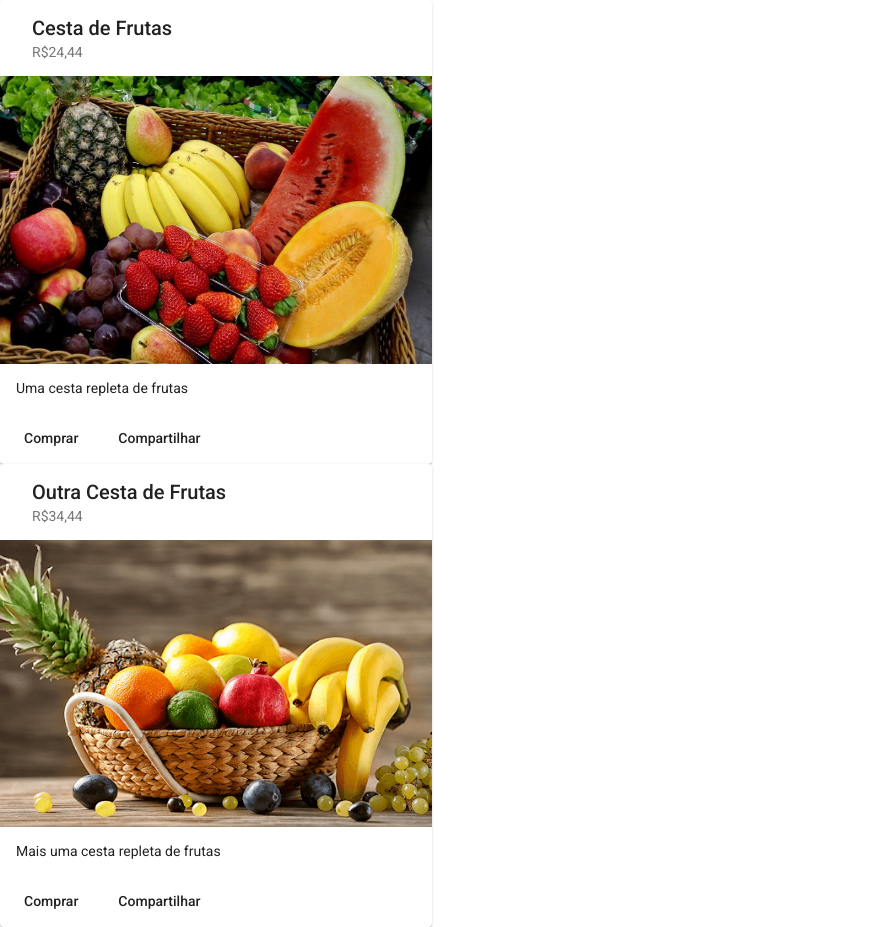
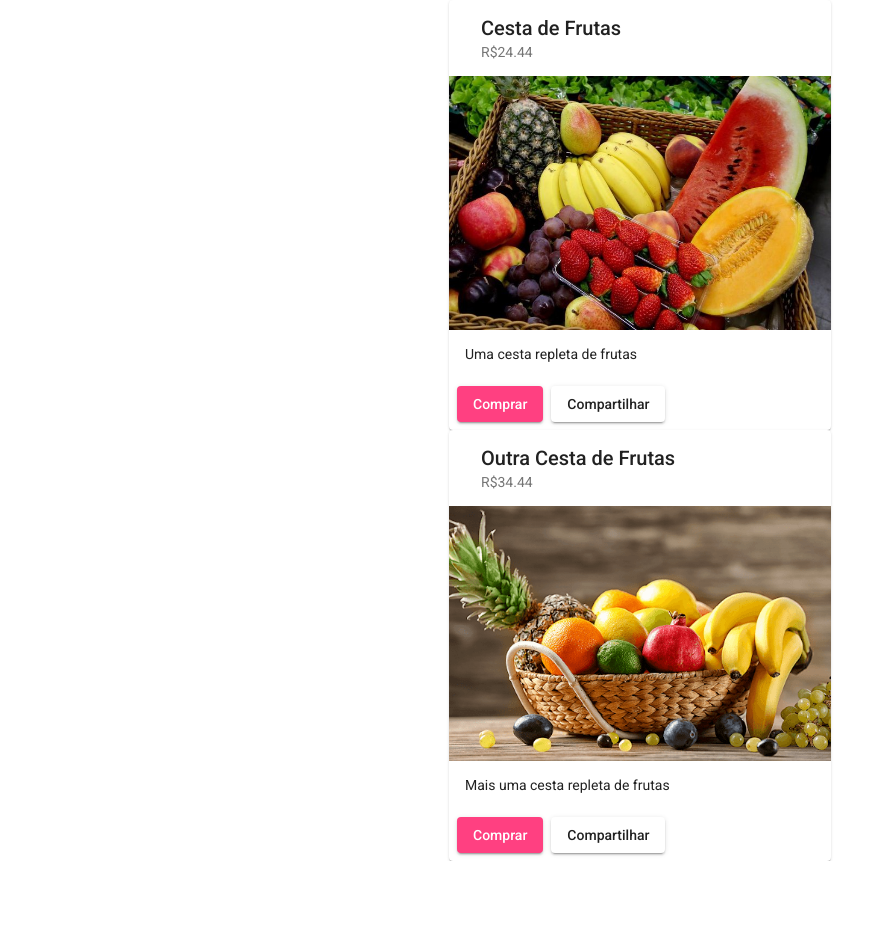
Before and after one commit to PedroLuisBrilhadori/HortiFrutiBrilhadori, an Angular app: page / in a window 1280 px wide. Shown: the whole page, without its empty margins (0-895 px from the left). After the commit the page ends 861 px from the top, so only its background shows below. Built offline with nearby package versions, Linux system fonts and the light colour scheme.

Commit message:
layout pronto

```diff
--- a/src/app/app.module.ts
+++ b/src/app/app.module.ts
@@ -4,7 +4,7 @@ import { MatCardModule } from '@angular/material/card';
 import { MatButtonModule } from '@angular/material/button';
 
 import { AppComponent } from './app.component';
-import { FotosComponent } from './fotos/fotos.component';
+import { FotosComponent } from './componentes/fotos/fotos.component';
 import { BrowserAnimationsModule } from '@angular/platform-browser/animations';
 
 @NgModule({
--- a/src/app/fotos/fotos.component.html
+++ b/src/app/componentes/fotos/fotos.component.html
@@ -3,12 +3,12 @@
     <mat-card-title>{{foto.titulo}}</mat-card-title>
     <mat-card-subtitle>R${{foto.preco}}</mat-card-subtitle>
   </mat-card-header>
-  <img mat-card-image src="{{foto.path}}" alt="Photo of a Shiba Inu">
+  <img mat-card-image src="{{foto.caminho}}" alt="{{foto.descricao}}">
   <mat-card-content>
-    <p> {{foto.legenda}} </p>
+    <p> {{foto.descricao}} </p>
   </mat-card-content>
   <mat-card-actions>
-    <button mat-button>Comprar</button>
-    <button mat-button>Compartilhar</button>
+    <button mat-raised-button color="accent">Comprar</button>
+    <button mat-raised-button>Compartilhar</button>
   </mat-card-actions>
 </mat-card>
--- /dev/null
+++ b/src/app/componentes/fotos/fotos.component.scss
@@ -0,0 +1,4 @@
+.example-card {
+  max-width: 350px;
+  margin: auto;
+}
--- /dev/null
+++ b/src/app/componentes/fotos/fotos.component.ts
@@ -0,0 +1,22 @@
+import { Component, OnInit } from '@angular/core';
+
+import { Produto } from 'src/app/model/produto';
+
+@Component({
+  selector: 'app-fotos',
+  templateUrl: './fotos.component.html',
+  styleUrls: ['./fotos.component.scss']
+})
+export class FotosComponent implements OnInit {
+
+  fotos: Produto[] = [
+    {titulo: 'Cesta de Frutas', caminho: "../assets/frutas.jpg", descricao: 'Uma cesta repleta de frutas', preco: 24.44},
+    {titulo: 'Outra Cesta de Frutas', caminho: "../assets/popa.png", descricao: 'Mais uma cesta repleta de frutas', preco: 34.44}
+  ];
+
+  constructor() { }
+
+  ngOnInit(): void {
+  }
+
+}
--- a/src/app/fotos/fotos.component.scss
+++ /dev/null
@@ -1,8 +0,0 @@
-.example-card {
-    max-width: 400px;
-  }
-
-  .example-header-image {
-    background-image: url('https://material.angular.io/assets/img/examples/shiba1.jpg');
-    background-size: cover;
-  }
--- a/src/app/fotos/fotos.component.ts
+++ /dev/null
@@ -1,20 +0,0 @@
-import { Component, OnInit } from '@angular/core';
-
-@Component({
-  selector: 'app-fotos',
-  templateUrl: './fotos.component.html',
-  styleUrls: ['./fotos.component.scss']
-})
-export class FotosComponent implements OnInit {
-
-  fotos = [
-    {titulo: 'Cesta de Frutas', path: "../assets/frutas.jpg", legenda: 'Uma cesta repleta de frutas', preco: '24,44'},
-    {titulo: 'Outra Cesta de Frutas', path: "../assets/popa.png", legenda: 'Mais uma cesta repleta de frutas', preco: '34,44'}
-  ];
-
-  constructor() { }
-
-  ngOnInit(): void {
-  }
-
-}
--- /dev/null
+++ b/src/app/model/produto.ts
@@ -0,0 +1,6 @@
+export interface Produto {
+    titulo: string,
+    caminho: string,
+    preco: number,
+    descricao: string
+}
```
Also changed, not shown: src/app/produtos/produtos.ts (added), 1 other file (tests, documents, lock files or other folders).
